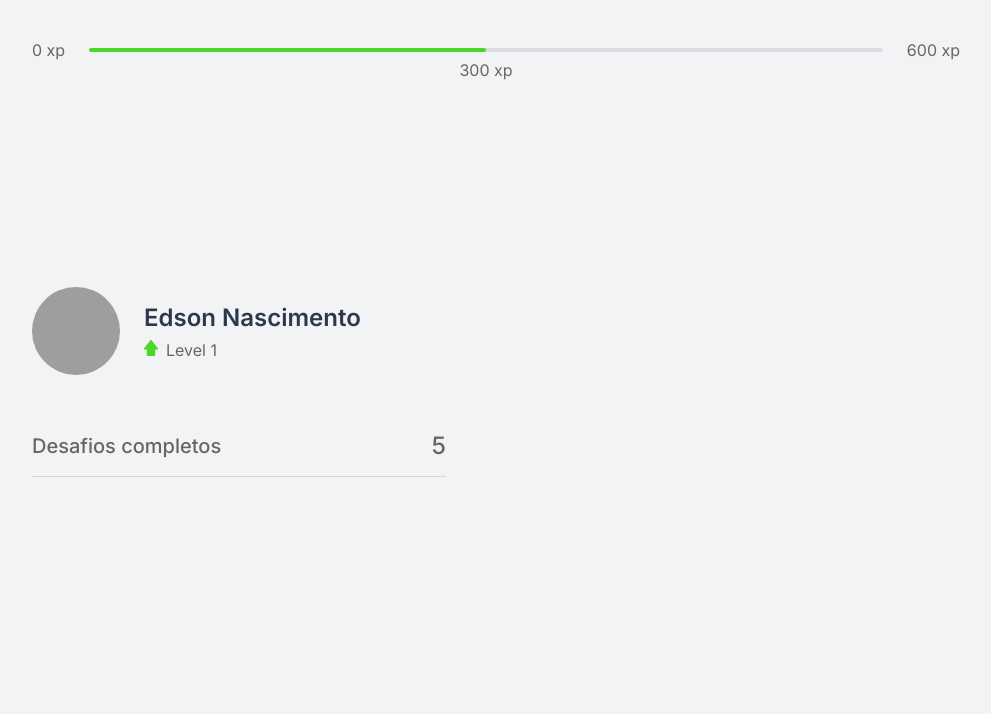
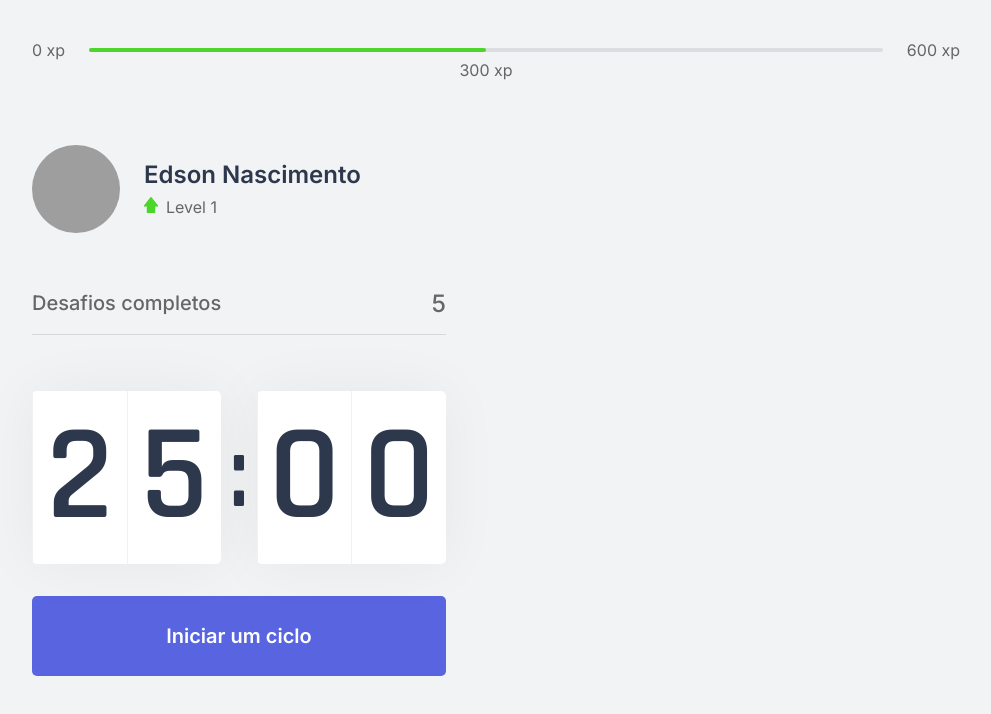
Before and after one commit to edsnasc/moveit-app-nlw4, a Next.js app: page / in a window 1280 px wide. Shown: the top 714 px of the page, without its empty margins (144-1135 px from the left). Built offline with nearby package versions, Linux system fonts and the light colour scheme; grey boxes are pictures that could not be loaded.

Commit message:
create countdown

```diff
--- /dev/null
+++ b/src/components/Countdown.tsx
@@ -0,0 +1,23 @@
+import styles from '../styles/components/Countdown.module.css';
+
+export function Countdown() {
+    return (
+        <div>
+            <div className={styles.countdownContainer}>
+                <div>
+                    <span>2</span>
+                    <span>5</span>
+                </div>
+                <span>:</span>
+                <div>
+                    <span>0</span>
+                    <span>0</span>
+                </div>
+            </div>
+
+            <button type="button" className={styles.countdownButton}>
+                Iniciar um ciclo
+            </button>
+        </div>
+    );
+}
--- a/src/pages/_document.tsx
+++ b/src/pages/_document.tsx
@@ -5,6 +5,8 @@
         return (
             <Html>
                 <Head>
+                    <link rel="shortcut icon" href="favicon.png" type="image/png" />
+
                     <link rel="preconnect" href="https://fonts.gstatic.com" />
                     <link href="https://fonts.googleapis.com/css2?family=Inter:wght@400;500;600&family=Rajdhani:wght@600&display=swap" rel="stylesheet" />
                 </Head>
--- a/src/pages/index.tsx
+++ b/src/pages/index.tsx
@@ -1,17 +1,25 @@
 import { CompletedChallenges } from "../components/CompletedChallenges";
 import { Profile } from "../components/Profile"
 import { ExperienceBar } from "../components/Experience-bar"
+import { Countdown } from "../components/countdown"
+
+import Head from 'next/head';
 
 import styles from '../styles/pages/Home.module.css';
 
 export default function Home() {
   return (
     <div className={styles.container}>
+      <Head>
+        <title>Inicío | move.it</title>
+      </Head>
+
       <ExperienceBar />
       <section>
         <div>
           <Profile />
           <CompletedChallenges />
+          <Countdown />
         </div>
         <div>
 
--- /dev/null
+++ b/src/styles/components/Countdown.module.css
@@ -0,0 +1,58 @@
+.countdownContainer {
+    display: flex;
+    align-items: center;
+    font-family: Rajdhani;
+    font-weight: 600;
+    color: var(--title);
+}
+
+.countdownContainer > div {
+    flex: 1;
+
+    display: flex;
+    align-items: center;
+    justify-content: space-evenly;
+
+    background: var(--white);
+    box-shadow: 0 0 60px rgba(0, 0, 0, 0.05);
+    border-radius: 5px;
+    font-size: 8.5rem;
+    text-align: center;
+}
+
+.countdownContainer > div span {
+    flex: 1
+}
+
+.countdownContainer > div span:first-child {
+    border-left: 1px solid #f0f1f3;
+}
+
+.countdownContainer > div span:last-child {
+    border-left: 1px solid #f0f1f3;
+}
+
+.countdownContainer > span {
+    font-size: 6.25rem;
+    margin: 0 0.5rem;
+}
+
+.countdownButton {
+    width: 100%;
+    height: 5rem;
+
+    margin-top: 2rem;
+
+    display: flex;
+    align-items: center;
+    justify-content: center;
+
+    border: 0;
+    border-radius: 5px;
+
+    background: var(--blue);
+    color: var(--white);
+
+    font-size: 1.25rem;
+    font-weight: 600;
+}
```
